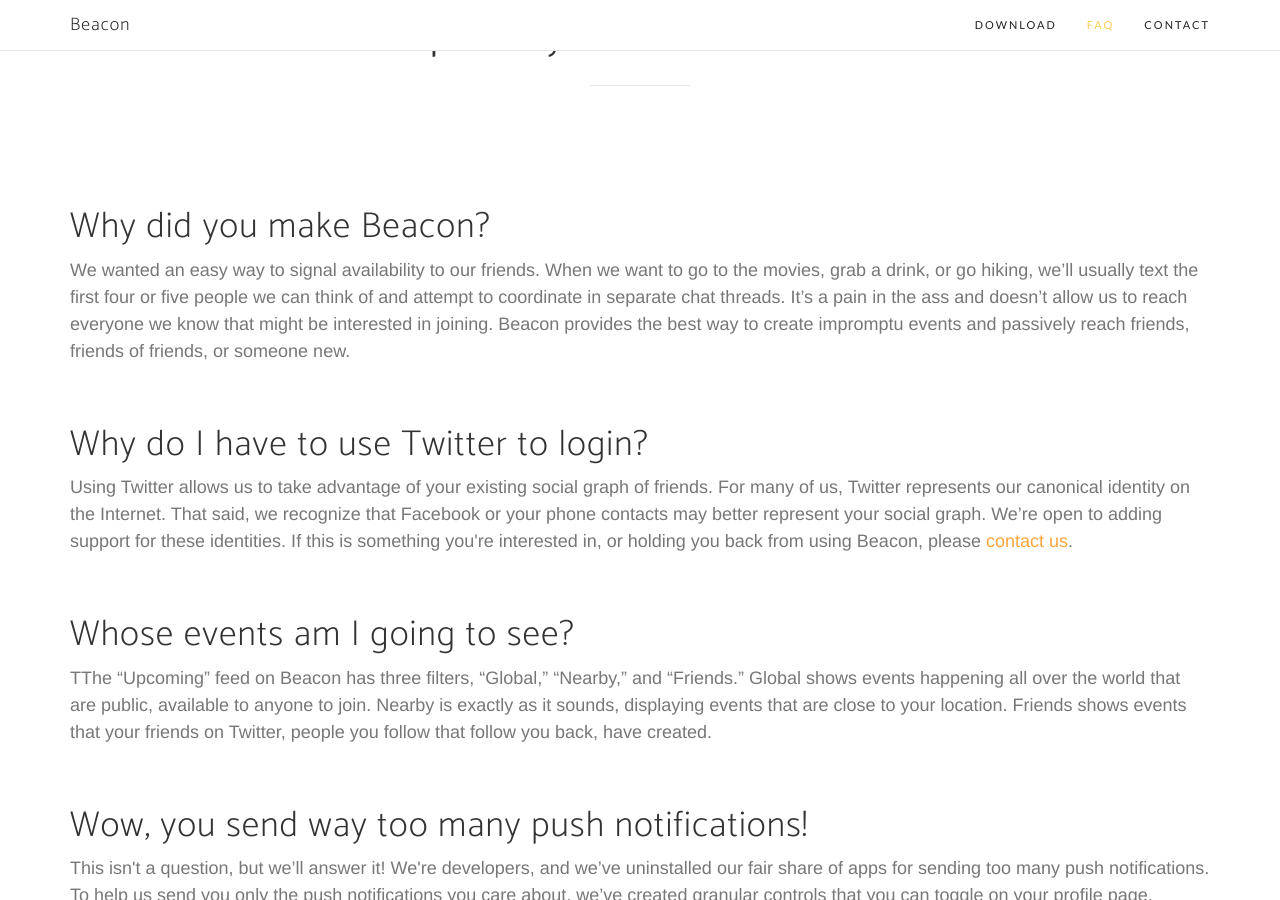
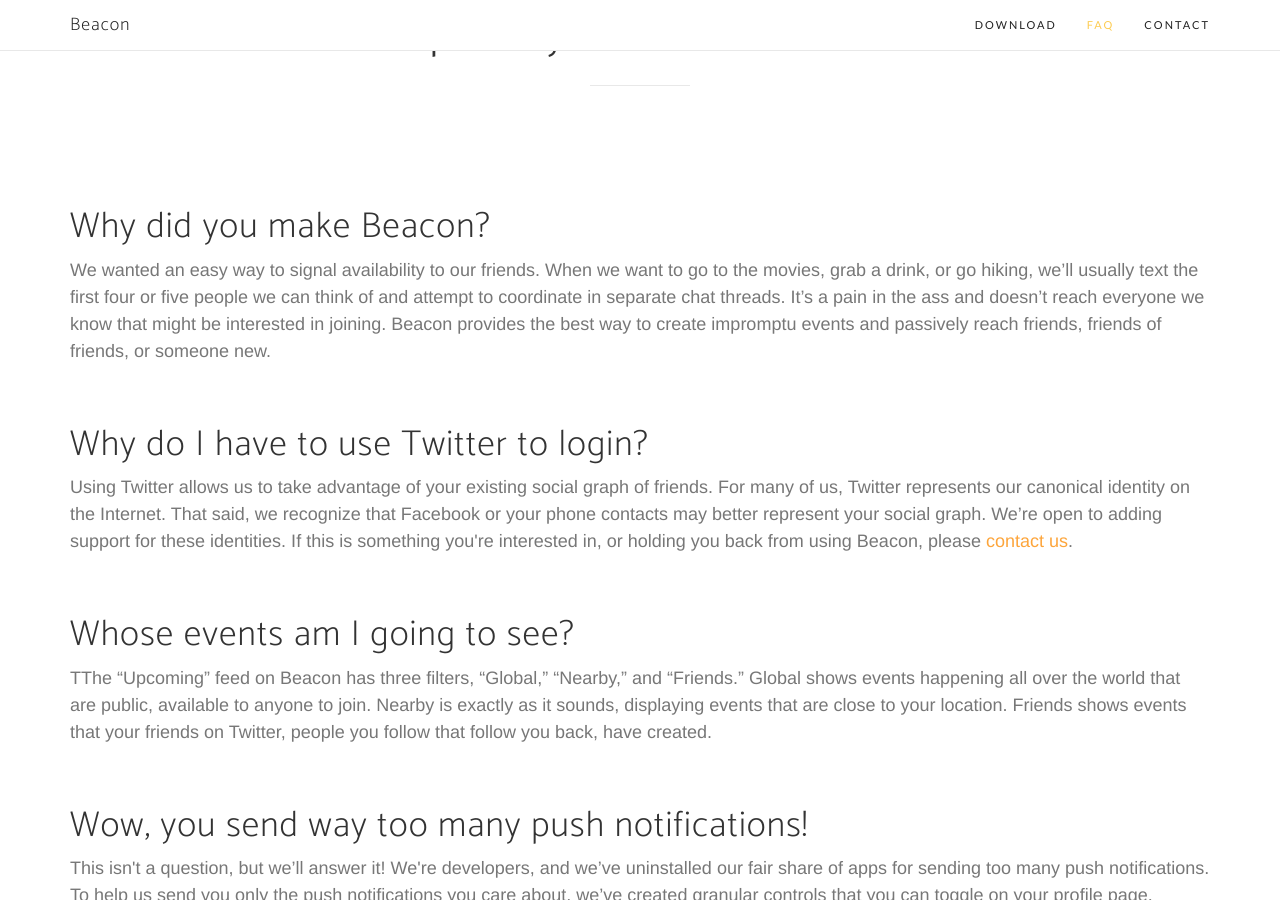
Before and after one commit to ashleynh/beacon-site, a Jekyll site: the page built from index.html, in a window 1280 px wide and 900 px high, scrolled down 995 px. Built offline with Jekyll 4.4.1, drawn with Linux system fonts in a browser that asks for light colours; nearby versions of some CDN libraries; some web fonts are replaced.

Commit message:
Copy edit.

```diff
--- a/index.html
+++ b/index.html
@@ -57,7 +57,7 @@
                         </div>
                     </div> -->
                         <h1>Why did you make Beacon?</h1>
-                        <p class="text-muted">We wanted an easy way to signal availability to our friends. When we want to go to the movies, grab a drink, or go hiking, we’ll usually text the first four or five people we can think of and attempt to coordinate in separate chat threads. It’s a pain in the ass and doesn’t allow us to reach everyone we know that might be interested in joining. Beacon provides the best way to create impromptu events and passively reach friends, friends of friends, or someone new.</p><br>
+                        <p class="text-muted">We wanted an easy way to signal availability to our friends. When we want to go to the movies, grab a drink, or go hiking, we’ll usually text the first four or five people we can think of and attempt to coordinate in separate chat threads. It’s a pain in the ass and doesn’t reach everyone we know that might be interested in joining. Beacon provides the best way to create impromptu events and passively reach friends, friends of friends, or someone new.</p><br>
                         <h1>Why do I have to use Twitter to login?</h1>
                         <p class="text-muted">Using Twitter allows us to take advantage of your existing social graph of friends. For many of us, Twitter represents our canonical identity on the Internet. That said, we recognize that Facebook or your phone contacts may better represent your social graph. We’re open to adding support for these identities. If this is something you're interested in, or holding you back from using Beacon, please <a href="mailto:beacon-app@googlegroups.com">contact us</a>.</p><br>
                         <h1>Whose events am I going to see?</h1>
```
